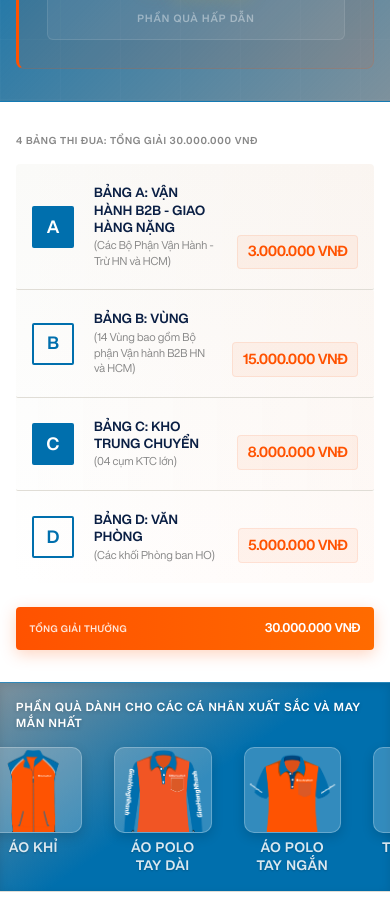
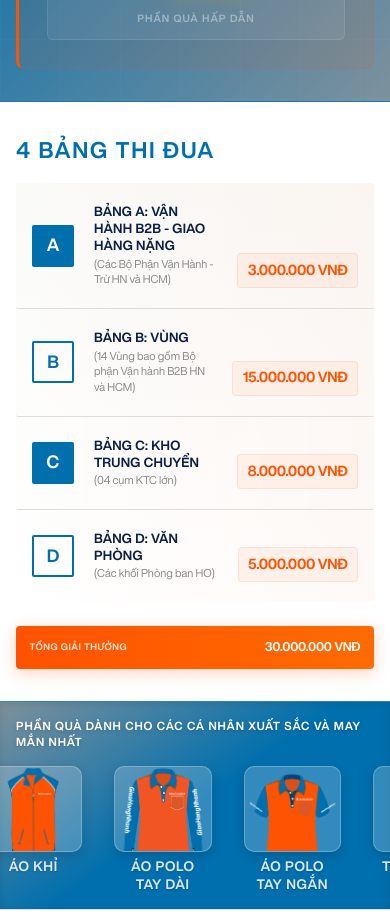
Before and after one commit to Ntna1302/GHN-Landingpage-EES2026, a Next.js app: page / in a window 390 px wide. Shown: the part 6800-7723 px from the top of the page. Built offline with nearby package versions, Linux system fonts and the light colour scheme.

Commit message:
change size

```diff
--- a/app/globals.css
+++ b/app/globals.css
@@ -1390,7 +1390,7 @@ main {
 
   /* 4 Bảng Thi Đua intro — loosen tracking, allow wrap */
   .ghn-race-board-intro {
-    font-size: 0.62rem !important;
+    font-size: 1.4rem !important;
     letter-spacing: 0.08em !important;
     line-height: 1.5 !important;
     margin-bottom: 1rem !important;
--- a/components/layout/TickerStrip.tsx
+++ b/components/layout/TickerStrip.tsx
@@ -58,9 +58,9 @@ export default function TickerStrip() {
                   letterSpacing: "0.12em",
                   textTransform: "uppercase",
                   color: (item as { isSep?: boolean }).isSep
-                    ? "rgba(255,255,255,0.2)"
+                    ? "rgba(255, 255, 255, 0.65)"
                     : item.accent
-                    ? "#d2cfcf"
+                    ? "rgb(253, 206, 64)"
                     : "rgb(255, 255, 255)",
                   padding: (item as { isSep?: boolean }).isSep
                     ? "0 0.75rem"
--- a/components/sections/GroupFinder.tsx
+++ b/components/sections/GroupFinder.tsx
@@ -24,7 +24,7 @@ const GROUPS = [
     num: "02",
     code: "Nhóm 1B",
     name: "Tài xế vận tải",
-    detail: "Tài xế GXT & Tài Xế Xe Tải\nLàm khảo sát qua App Driver hoặc quét QR tại bưu cục / kho xuất phát.",
+    detail: "Tài xế GXT & Tài Xế Xe Tải (KTC)\nLàm khảo sát qua App Driver hoặc quét QR tại bưu cục / kho xuất phát.",
     method: "App Driver + QR tại bưu cục",
     date: "12/05 – 20/05/2026",
     start: "2026-05-12",
@@ -54,7 +54,7 @@ const GROUPS = [
     num: "04",
     code: "Nhóm 2B",
     name: "Quản lý Tuyến đầu",
-    detail: "AM, OM, Supervisor, TBC, Ops. Team Leaders\nNhận link cá nhân qua email hoặc GTalk.",
+    detail: "AM, OM, Supervisor, TBC, Team Leaders\nNhận link cá nhân qua email hoặc GTalk.",
     method: "Email cá nhân + GTalk + Landing Page",
     date: "02/05 – 05/05/2026",
     start: "2026-05-02",
--- a/components/sections/HowSection.tsx
+++ b/components/sections/HowSection.tsx
@@ -80,7 +80,7 @@ export default function HowSection() {
                   right: "-1px",
                   top: "50%",
                   transform: "translateY(-50%)",
-                  background: "#E0DDD6",
+                  background: "#006FAD",
                   width: "20px",
                   height: "20px",
                   clipPath: "polygon(0 0, 100% 50%, 0 100%)",
--- a/components/sections/RaceSection.tsx
+++ b/components/sections/RaceSection.tsx
@@ -333,15 +333,15 @@ export default function RaceSection() {
               <div
                 className="ghn-race-board-intro"
                 style={{
-                  fontSize: "0.7rem",
+                  fontSize: "2rem",
                   fontWeight: 700,
                   letterSpacing: "0.12em",
                   textTransform: "uppercase",
-                  color: "#888",
+                  color: "#006FAD",
                   marginBottom: "1.5rem",
                 }}
               >
-                4 Bảng Thi Đua: Tổng Giải 30.000.000 VNĐ
+                4 Bảng Thi Đua
               </div>
 
               <div style={{ background: "linear-gradient(180deg, #FAFAF8 0%, #fff 100%)", borderRadius: "4px", overflow: "hidden" }}>
--- a/components/sections/Timeline.tsx
+++ b/components/sections/Timeline.tsx
@@ -136,7 +136,7 @@ export default function AfterSection() {
                     top: "1.5rem",
                     width: "18px",
                     height: "18px",
-                    background: isActive ? "#ff5e00"  : "#E0DDD6",
+                    background: isActive ? "#ff5e00"  : "#006FAD",
                     clipPath: "polygon(0 0, 100% 50%, 0 100%)",
                     zIndex: 1,
                     transition: "background 0.3s",
```
